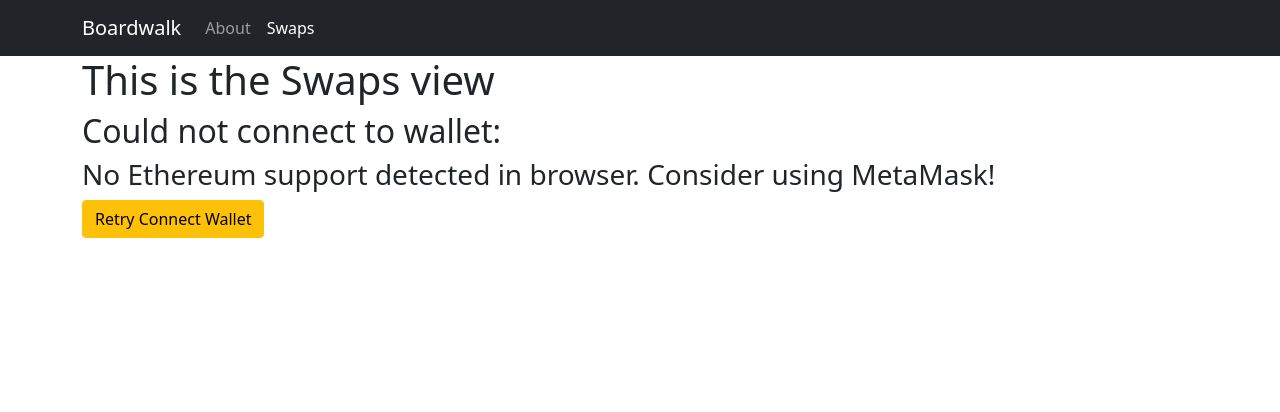
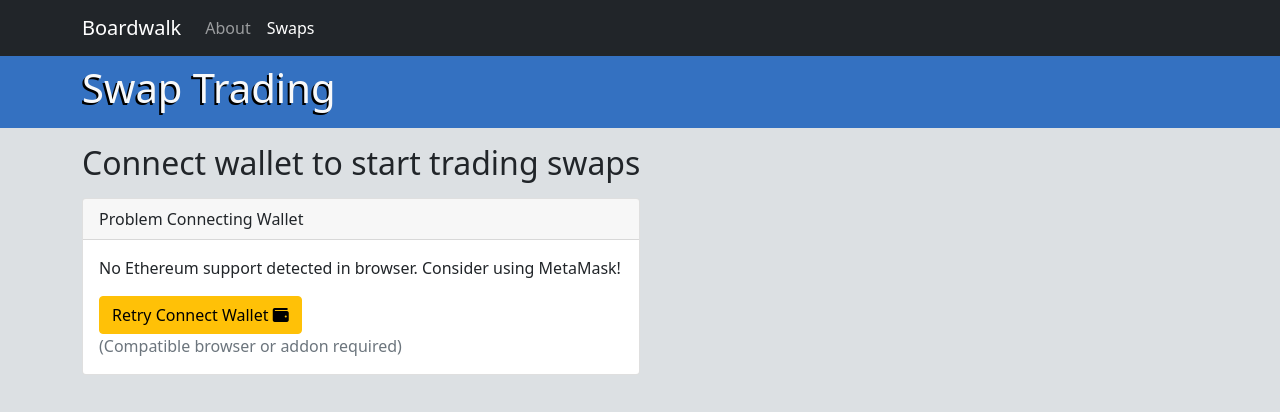
Before and after one commit to CarsonCase/BoardwalkFE, a Vue app: page /swaps in a window 1280 px wide. Both pictures are taken after a click on the button "Connect Wallet". Shown: the top 412 px of the page. Built offline with nearby package versions, Linux system fonts and the light colour scheme.

Commit message:
Restyle connect wallet component

```diff
--- a/src/assets/base.css
+++ b/src/assets/base.css
@@ -1,3 +1,8 @@
+
+body {
+    background-color: #dce0e3;
+}
+
 /* Monopoly card adapted from: https://youtu.be/WCli_MR_j0U
 for use in bootstrap / responsive sizing */
 
--- a/src/components/WalletConnectionInit.vue
+++ b/src/components/WalletConnectionInit.vue
@@ -18,18 +18,28 @@ async function connectWallet() {
 </script>
 
 <template>
-    <h2 v-if="!error">Connect Wallet to start using Swaps</h2>
-    <template v-if="error">
-        <h2>Could not connect to wallet:</h2>
-        <h3>{{error}}</h3>
-    </template>
-    <template v-if="Web3Util.isWalletConnected.value">
-        <h2>Connected to Wallet</h2>
-    </template>
-    <button @click="connectWallet" v-if="!error" type="button" class="btn btn-primary">
-        Connect Wallet
-    </button>
-    <button @click="connectWallet" v-if="error" type="button" class="btn btn-warning">
-        Retry Connect Wallet
-    </button>
+    <div class="card col-md-6">
+        <div class="card-header">
+            <template v-if="!error">
+                Connect Wallet with <b>Boardwalk</b>
+            </template>
+            <template v-else>
+                Problem Connecting Wallet
+            </template>
+        </div>
+        <div class="card-body">
+            <button @click="connectWallet" v-if="!error" type="button" class="btn btn-primary mb-2">
+                Connect Wallet <i class="fa-solid fa-wallet"></i>
+            </button>
+            <template v-else>
+                <p class="card-text">
+                    {{error}}
+                </p>
+                <button @click="connectWallet" type="button" class="btn btn-warning">
+                    Retry Connect Wallet <i class="fa-solid fa-wallet"></i>
+                </button>
+            </template>
+            <p class="card-text text-muted">(Compatible browser or addon required)</p>
+        </div>
+    </div>
 </template>
--- a/src/views/SwapsView.vue
+++ b/src/views/SwapsView.vue
@@ -11,9 +11,18 @@ const strategies = ref([
 </script>
 
 <template>
+    <div class="py-2" style="background-color: #3471c1">
+        <div class="container-lg">
+            <h1 class="text-light" style="text-shadow: -2px 2px black;">Swap Trading</h1>
+        </div>
+    </div>
+
     <div class="container-lg">
-        <h1>This is the Swaps view</h1>
-        <WalletConnectionInit v-if="!Web3Util.isWalletConnected.value" />
+        <template v-if="!Web3Util.isWalletConnected.value">
+            <h2 class="my-3">Connect wallet to start trading swaps</h2>
+            <WalletConnectionInit/>
+        </template>
+
         <h2 v-else>
             Wallet Connected
             <!-- TODO: show some wallet details -->
```
